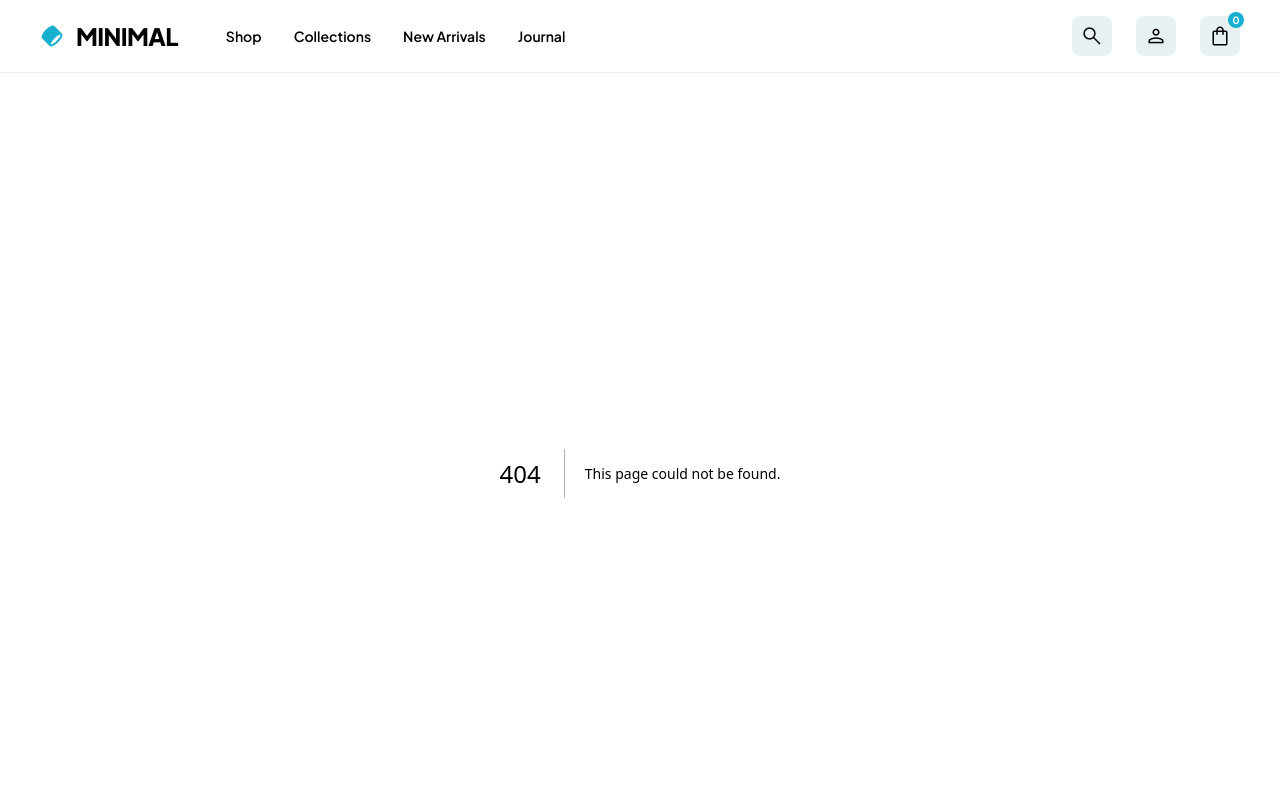
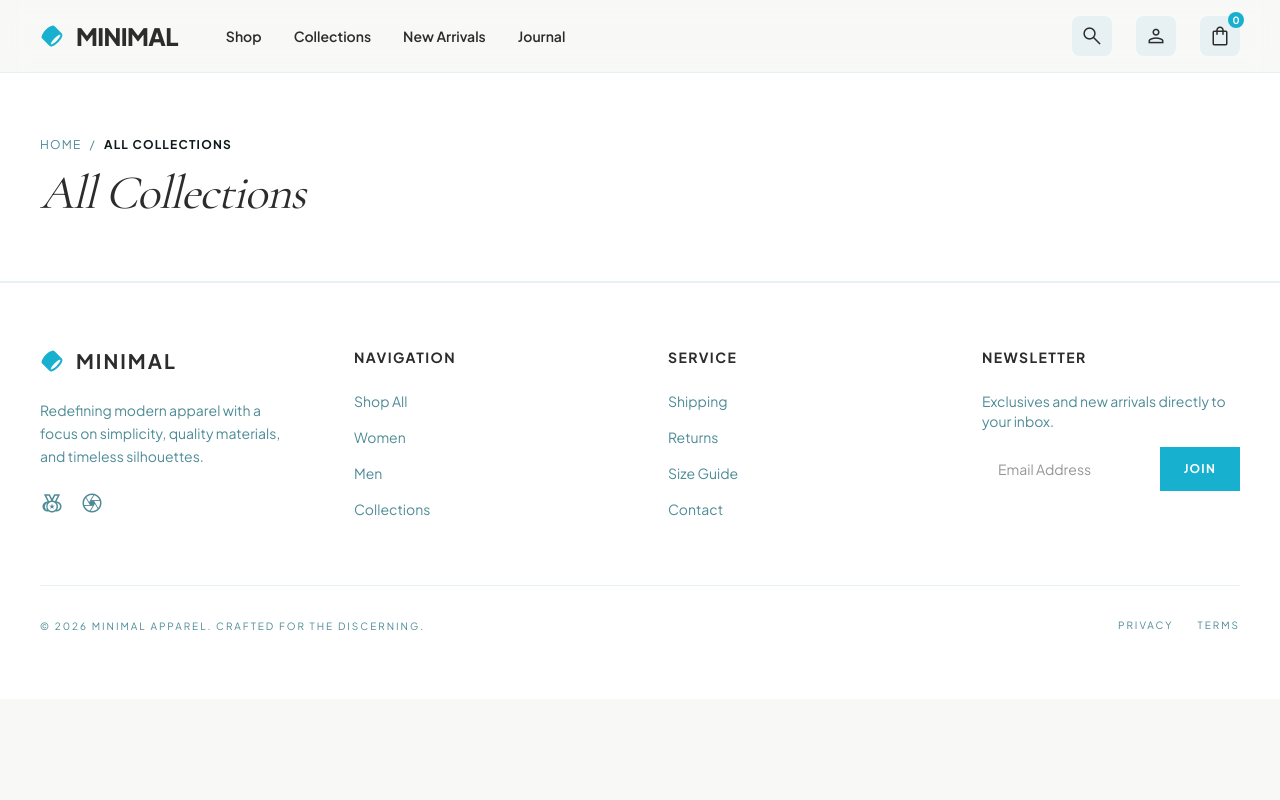
Before and after one commit to kithu12345/minimal, a Next.js app: page /shop in a window 1280 px wide. Before the commit this address had no page. Shown: the top 800 px of the page. Built offline with nearby package versions, Linux system fonts and the light colour scheme.

Commit message:
create shop page with breadcrumb

```diff
--- /dev/null
+++ b/app/_components/JournalSection.tsx
@@ -0,0 +1,28 @@
+import Image from 'next/image'
+
+export default function JournalSection() {
+    return (
+        <section className="max-w-[1440px] mx-auto px-10 py-24 border-t border-[#e7f1f3] dark:border-white/10">
+            <div className="grid grid-cols-1 lg:grid-cols-2 gap-16 items-center">
+                <div className="aspect-square bg-gray-100 overflow-hidden relative">
+                    <Image
+                        alt="The Minimal Journal"
+                        src="https://lh3.googleusercontent.com/aida-public/AB6AXuAQeDRtvXAYNLhe4WerX6gPWP3hZNaGzbCyQhDWpvewQT5NBdBQSgbTa-DfvrBu2VaHeyskcA9zzKhMrIn6QX6QyfJnVRf74pIiklGwnktxjGF-26imYY-7GkxB8zza86QMKg_VdNEgXYdb67ZIeJk6gvwjPA6mNnknK29vbOg1SLhKkmUEIDMhKp-7s67R5BJx5DtAnjjpWmvk9TaDe0jBrnviWTNMbD4m4capzhwFK40fMSl9Z93LwObV1D6o1SKioAHzZlC24Wzm"
+                        fill
+                        className="object-cover"
+                    />
+                </div>
+                <div className="space-y-8">
+                    <h2 className="text-sm font-bold text-brand-teal uppercase tracking-[0.3em]">The Journal</h2>
+                    <p className="text-5xl font-serif italic leading-tight">The Philosophy of Quiet Luxury</p>
+                    <p className="text-[#4e8b97] text-lg leading-relaxed">
+                        Discover the stories behind our sustainable practices and the craftsmen who bring our minimalist visions to life. From fabric sourcing to timeless design, explore our journey.
+                    </p>
+                    <button className="px-10 py-4 border border-[#0e191b] dark:border-white text-[#0e191b] dark:text-white text-xs font-bold uppercase tracking-widest hover:bg-[#0e191b] hover:text-white dark:hover:bg-white dark:hover:text-black transition-all">
+                        Read the Journal
+                    </button>
+                </div>
+            </div>
+        </section>
+    )
+}
--- a/app/page.tsx
+++ b/app/page.tsx
@@ -1,6 +1,7 @@
 import Hero from './_components/Hero';
 import CollectionGrid from './_components/CollectionGrid';
 import FeaturedProducts from './_components/FeaturedProducts';
+import JournalSection from './_components/JournalSection';
 
 export default function Home() {
   return (
@@ -8,6 +9,7 @@ export default function Home() {
       <Hero />
       <CollectionGrid />
       <FeaturedProducts />
+      <JournalSection />
     </main>
   );
 }
--- /dev/null
+++ b/app/shop/page.tsx
@@ -0,0 +1,28 @@
+'use client';
+
+import Breadcrumb from '@/components/Breadcrumb';
+
+export default function Shop() {
+
+    const breadcrumbItems = [
+        { label: 'Home', href: '/' },
+        { label: 'All Collections', href: '/shop', isActive: true },
+    ];
+
+
+
+    return (
+        <main>
+            {/* Breadcrumb */}
+            <section className="bg-white dark:bg-black/10 py-16 px-10 border-b border-[#e7f1f3] dark:border-white/10">
+                <div className="max-w-[1440px] mx-auto">
+                    <Breadcrumb
+                        items={breadcrumbItems}
+                        className="mb-4"
+                    />
+                    <h1 className="text-5xl font-serif italic tracking-tight">All Collections</h1>
+                </div>
+            </section>
+        </main>
+    );
+}
--- /dev/null
+++ b/components/Breadcrumb.tsx
@@ -0,0 +1,54 @@
+import Link from 'next/link';
+import { ReactNode } from 'react';
+
+export interface BreadcrumbItem {
+    label: string;
+    href: string;
+    isActive?: boolean;
+}
+
+interface BreadcrumbProps {
+    items: BreadcrumbItem[];
+    separator?: string | ReactNode;
+    className?: string;
+    itemClassName?: string;
+    activeClassName?: string;
+    separatorClassName?: string;
+}
+
+export default function Breadcrumb({
+    items,
+    separator = '/',
+    className = '',
+    itemClassName = '',
+    activeClassName = 'font-bold text-[#0e191b] dark:text-white',
+    separatorClassName = 'text-[#4e8b97]',
+}: BreadcrumbProps) {
+    return (
+        <nav className={className}>
+            <ol className="flex text-xs uppercase tracking-widest text-[#4e8b97] gap-2">
+                {items.map((item, index) => (
+                    <li key={item.href} className="flex items-center gap-2">
+                        {index > 0 && (
+                            <span className={separatorClassName}>
+                                {separator}
+                            </span>
+                        )}
+                        {item.isActive ? (
+                            <span className={`${itemClassName} ${activeClassName}`}>
+                                {item.label}
+                            </span>
+                        ) : (
+                            <Link
+                                href={item.href}
+                                className={`${itemClassName} hover:text-primary transition-colors`}
+                            >
+                                {item.label}
+                            </Link>
+                        )}
+                    </li>
+                ))}
+            </ol>
+        </nav>
+    );
+}
--- a/components/ProductCard.tsx
+++ b/components/ProductCard.tsx
@@ -32,12 +32,14 @@ export default function ProductCard({ title, color, price, image }: ProductCardP
                 <div className="hover-actions absolute inset-0 bg-black/5 flex flex-col justify-end p-4 opacity-0 transition-all duration-300 translate-y-4 group-hover:opacity-100 group-hover:translate-y-0">
                     <div className="flex flex-col gap-2">
                         <button
+                            type="button"
                             onClick={handleAddToCart}
                             className="w-full py-3 bg-brand-teal text-white text-xs font-bold uppercase tracking-widest hover:bg-[#1499b5] transition-colors"
                         >
                             Add to Cart
                         </button>
                         <button
+                            type="button"
                             onClick={handleQuickView}
                             className="w-full py-3 bg-white text-[#0e191b] text-xs font-bold uppercase tracking-widest hover:bg-gray-100 transition-colors"
                         >
@@ -49,7 +51,7 @@ export default function ProductCard({ title, color, price, image }: ProductCardP
             <div className="text-center space-y-1">
                 <h3 className="text-base font-medium tracking-tight">{title}</h3>
                 <p className="text-[#4e8b97] text-sm">{color}</p>
-                <p className="text-sm font-bold pt-1">${price.toFixed(2)}</p>
+                <p className="text-sm font-bold pt-1">Rs {price.toFixed(2)}</p>
             </div>
         </div>
     )
```
